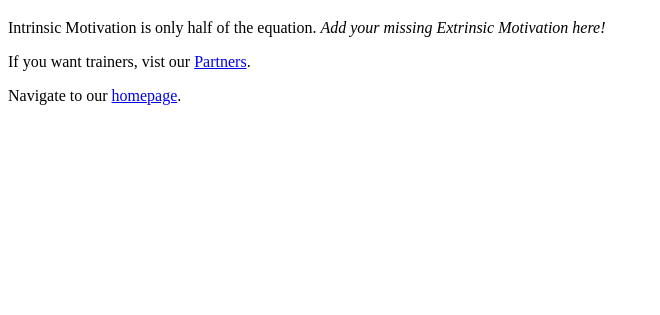
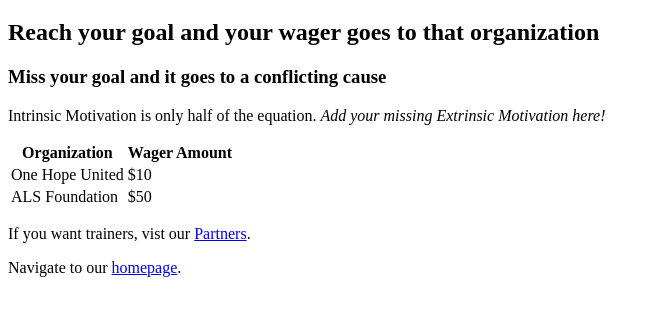
Before and after one commit to jklop2040/hw1, a plain HTML site: page page3.html in a window 1280 px wide. Shown: the part 61-376 px from the top of the page, without its empty margins (0-660 px from the left). Drawn offline with Linux system fonts and the light colour scheme.

```diff
--- a/page3.html
+++ b/page3.html
@@ -6,12 +6,15 @@
     <body>
 
         <h1> Place your bets!</h1>
+        <h2>Reach your goal and your wager goes to that organization</h2>
+        <h3>Miss your goal and it goes to a conflicting cause</h3>
 
         <P>Intrinsic Motivation is only half of the equation. <em>Add your missing Extrinsic Motivation here!</em></P>
 
-
+        <table>  <tr>    <th>Organization</th>    <th>Wager Amount</th>  </tr>  <tr>    <td>One Hope United</td>    <td>$10</td>  </tr>  <tr>    <td>ALS Foundation</td>    <td>$50</td>  </tr></table>
 
         <p>If you want trainers, vist our <a href="page2.html">Partners</a>.</p>
+
         <p>Navigate to our <a href="index.html">homepage</a>.</p>
 
     </body>
```
Also changed, not shown: index.html (+2 -0 lines), page2.html (+2 -0 lines).
